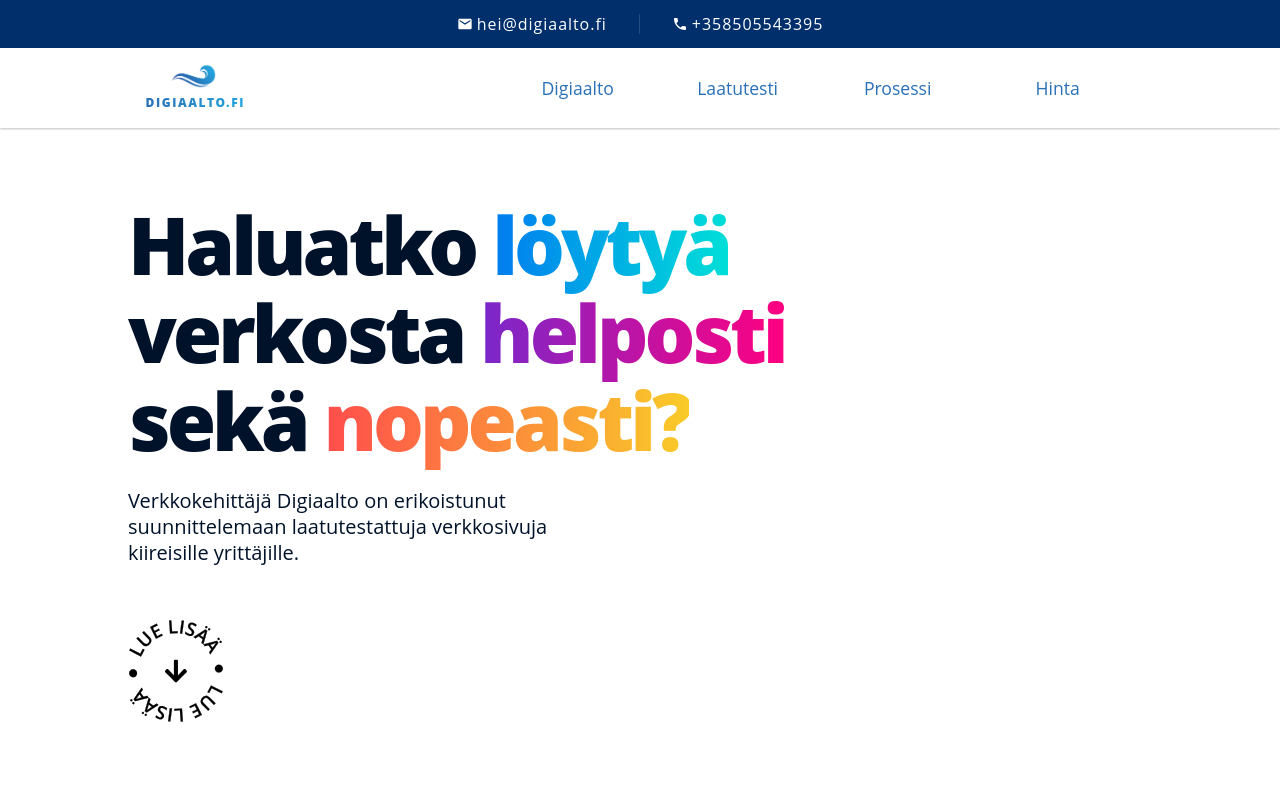
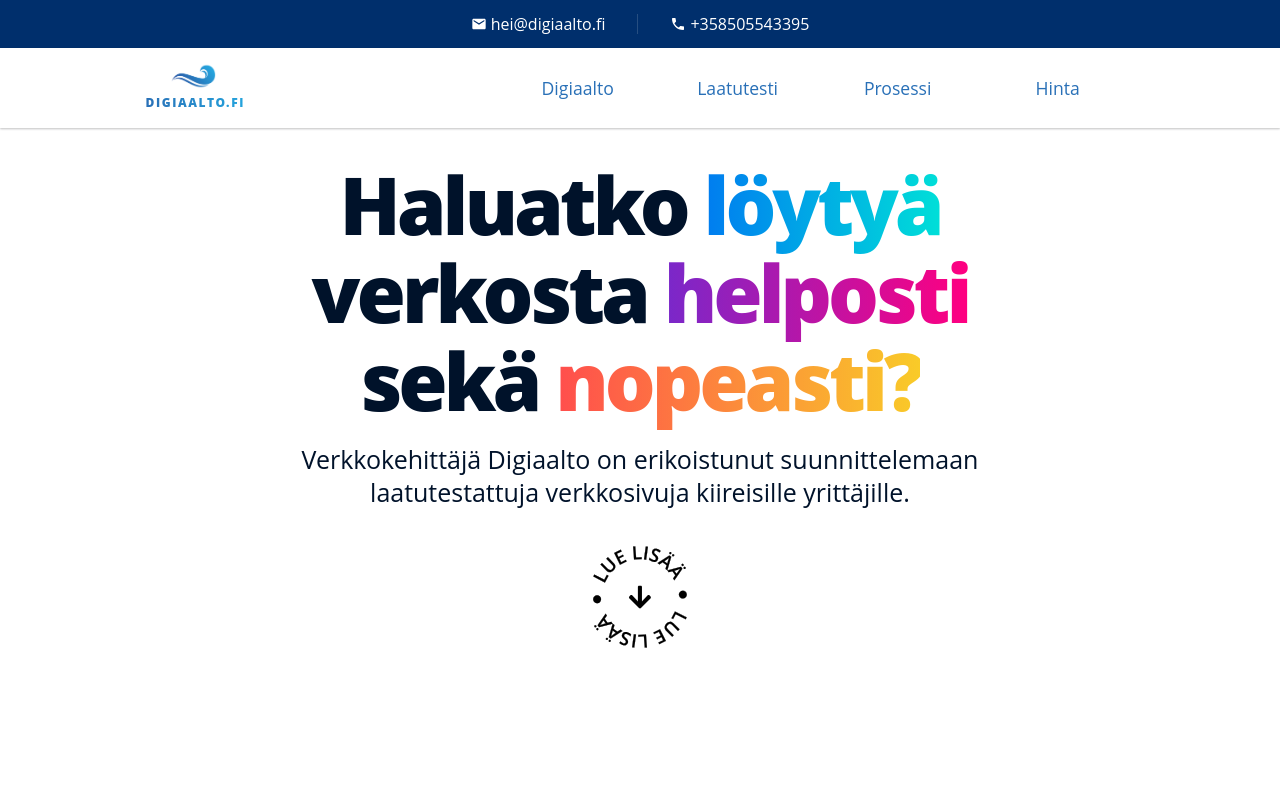
Before and after one commit to digiaalto/etusivu, a Next.js app: page / in a window 1280 px wide. Shown: the top 800 px of the page. Built offline with nearby package versions, Linux system fonts and the light colour scheme; a small style sheet from the web is missing.

Commit message:
final content tweaks...

```diff
--- a/components/LP_Audit.js
+++ b/components/LP_Audit.js
@@ -1,29 +1,22 @@
 import styles from "../styles/LP_Audit.module.sass"
 import { HiExclamation } from "react-icons/hi"
+import Button from "./utility/Button"
 const auditLink = "https://www.web.dev/measure"
 
 const LP_Audit = () => {
   return (
-    <section className={styles.section} id="testaa-verkkosivuja">
+    <section className={styles.section} id="laatutesti-google-lighthouse">
       <div className={styles.content}>
-        <span className={styles.preheader}>Vertaile tuloksia</span>
-        <span className={styles.header}>Testaa verkkosivuja</span>
+        <span className={styles.preheader}>Testaa sivuja</span>
+        <span className={styles.header}>Google Lighthouse</span>
         <p className={styles.info}>
-          Google Lighthouse on ilmainen automaattinen työkalu verkkosivujen
-          laadun mittaamiseen josta selviää kuinka hyvin näyt ja pärjäät
-          verkossa. Sillä voidaan auditoida minkä tahansa verkkosivun
-          suorituskyky, saavutettavuus ja hakukoneoptimointi muutamassa
-          sekunnissa ilmaiseksi, tarvitset vain testattavan sivun
-          domain-osoitteen.
+          Google Lighthouse on automaattinen työkalu verkkosivujen laadun
+          mittaamiseen josta selviää kuinka hyvin näyt ja pärjäät verkossa.
+          Sillä voidaan auditoida minkä tahansa verkkosivun suorituskyky,
+          saavutettavuus ja hakukoneoptimointi muutamassa sekunnissa ilmaiseksi,
+          tarvitset vain testattavan sivun domain-osoitteen.
         </p>
-        <a
-          className={styles.button}
-          href={auditLink}
-          target="_blank"
-          rel="noopener noreferrer"
-        >
-          Testaa
-        </a>
+        <Button href={auditLink} text={"Suorita laatutesti"} outside />
         <p className={styles.help}>
           <HiExclamation className={styles.helpIcon} /> Tulokset ovat
           englanniksi.
--- a/components/LP_Hero.js
+++ b/components/LP_Hero.js
@@ -7,16 +7,16 @@ const Hero = () => {
     <section className={styles.section}>
       <Zoom delay={200} triggerOnce>
         <div className={styles.content}>
-          <h6 className={styles.salesPitch}>
+          <span className={styles.salesPitch}>
             Haluatko <span className={styles.highlight}> löytyä </span>
             verkosta <span className={styles.highlight2}> helposti </span>
             sekä <span className={styles.highlight3}> nopeasti?</span>
-          </h6>
+          </span>
           <h1 className={styles.header}>
             Verkkokehittäjä Digiaalto on erikoistunut suunnittelemaan
             laatutestattuja verkkosivuja kiireisille yrittäjille.
           </h1>
-          <Link href="#ongelmallisia-verkkosivuja">
+          <Link href="#verkkosivujen-haasteita">
             <a>
               <img
                 src="lue-lisaa.svg"
--- a/components/LP_Pricing.js
+++ b/components/LP_Pricing.js
@@ -11,9 +11,8 @@ const LP_Pricing = () => {
           3,200 €.
         </h3>
         <p className={styles.note}>
-          Kaikki on hoidettu puolestasi, sinun tarvitsee vain täyttää
-          haastattelulomake jonka saat sähköpostista. Digiaalto laskuttaa 30%
-          sopimuksen kanssa.
+          Ole yhteydessä, sähköpostilla tai puhelimella. Täytä haastattelulomake
+          huolellisesti. Digiaalto laskuttaa 30% sopimuksen kanssa.
         </p>
       </div>
     </section>
--- a/components/LP_Solution.js
+++ b/components/LP_Solution.js
@@ -1,6 +1,6 @@
 import styles from "../styles/LP_Solution.module.sass"
+import Link from "next/link"
 import { Fade } from "react-awesome-reveal"
-import Button from "./utility/Button"
 
 const LP_Solution = () => {
   return (
@@ -19,21 +19,25 @@ const LP_Solution = () => {
           <div className={styles.textContainer}>
             <div>
               <p>
-                Pelkästään täyttämällä haastattelulomakkeen, saat verkkoon
-                valmiit verkkosivut joiden toteutuksen takaa Googlen laatutesti
-                Lighthouse.
+                Pelkästään täyttämällä haastattelulomakkeen saat yrityssivut
+                joiden toteutuksen takaa Googlen kehittämä verkkosivujen
+                laatutesti &rarr;&nbsp;&nbsp;
+                <Link href="#laatutesti-google-lighthouse">
+                  <a>Lighthouse.</a>
+                </Link>
               </p>
               <p>
                 Halutessasi kaikki verkkosivun suunnitteluun ja kehitykseen
-                liittyvät työt hoidetaan puolestasi, jotta voit keskittyä omaan
-                toimialaasi.
+                liittyvät työt hoidetaan puolestasi, jotta voit yrittäjänä
+                keskittyä omaan osaamiseen ja toimialaan.
               </p>
             </div>
             <div>
               <h2 className={styles.sideHeader}>
                 Käyttämällä kehittyneempää tekniikkaa ja seuraamalla uusimpia
                 web-standardeja, Digiaalto rakentaa kilpailua tehokkaampia ja
-                paremmin optimoituja verkkosivuja pk-yrityksille.
+                paremmin optimoituja verkkosivuja pk-yrityksille,
+                kilpailukykyisesti.
               </h2>
             </div>
           </div>
--- a/components/infobar.js
+++ b/components/infobar.js
@@ -4,7 +4,7 @@ import Link from "next/link"
 import PropTypes from "prop-types"
 import { MdEmail, MdLocalPhone } from "react-icons/md"
 
-const Infobar = ({ text, ctaHref = "/" }) => {
+const Infobar = () => {
   return (
     <div className={styles.infobar}>
       <a href="mailto:hei@digiaalto.fi" className={styles.contactLink}>
@@ -16,10 +16,6 @@ const Infobar = ({ text, ctaHref = "/" }) => {
         <MdLocalPhone />
         <span className={styles.contactText}>+358505543395</span>
       </a>
-      {/* <div className={styles.divider}></div>
-      <Link href={ctaHref}>
-        <a className={styles.contactForm}>{text} →</a>
-      </Link> */}
     </div>
   )
 }
--- a/styles/LP_Hero.module.sass
+++ b/styles/LP_Hero.module.sass
@@ -1,42 +1,44 @@
 @import "_partials.sass"
 $tabletWidth: 37rem
 $laptopWidth: 50rem
-$desktopWidth: 63rem
 
 .section
+	z-index: 0
 	padding: map-get($padding, mobile)
 	position: fixed
 	left: 0
 	top: 0
 	right: 0
-	height: $mobileHeroHeight
-	z-index: 0
 	display: flex
+	flex-direction: column
 	justify-content: center
-	flex-direction: column
+	text-align: center
+	align-content: center
+	aligm-items: center
+	min-height: 60vh
 
 .content
+	display: block
+	margin: auto
+	margin-top: 80px
 	color: map-get($colors, textDark)
 
 .salesPitch
 	display: block
 	font-size: $h2Size
 	line-height: 1.1
-	margin-bottom: 0
 	font-weight: 800
 	letter-spacing: -0.25rem
-	margin-top: 2rem
 
 .header
 	font-size: $h5Size
-	margin-top: 1.5rem
-	max-width: 480px
+	margin-top: 1.2rem
 
 .ctaBtn
 	display: inline-block
 	max-width: 6rem
-	margin-top: 2rem
 	transition: all .4s ease-in-out
+	margin-top: 1rem
 	&:hover
 		transform: rotate(180deg)
 
@@ -63,21 +65,14 @@ $desktopWidth: 63rem
 		max-width: $tabletWidth
 	.salesPitch
 		font-size: 4rem
+	.header
+		font-size: $h4Size
 
 @media (min-width: map-get($bp, laptop))
 	.section
-		height: $laptopHeroHeight
 		padding: map-get($padding, laptop)
+		min-height: 90vh
 	.content
 		max-width: $laptopWidth
 	.salesPitch
 		font-size: 5rem
-
-
-@media (min-width: map-get($bp, desktop))
-	.section
-		height: $desktopHeroHeight
-	.content
-		max-width: $desktopWidth
-	.salesPitch
-		font-size: $h1Size * 2.2
--- a/styles/LP_Problem.module.sass
+++ b/styles/LP_Problem.module.sass
@@ -5,8 +5,8 @@
 	position: relative
 	padding: map-get($padding, mobile)
 	background-color: #fafafd
-	margin-top: $mobileHeroHeight
 	opacity: 1
+	margin-top: 100vh
 
 .content
 	z-index: 1
@@ -34,7 +34,6 @@
 @media (min-width: map-get($bp, laptop))
 	.section
 		padding: map-get($padding, laptop)
-		margin-top: $laptopHeroHeight
 	.headerWrapper
 		display: flex
 		flex-wrap: wrap
@@ -52,7 +51,6 @@
 @media (min-width: map-get($bp, desktop))
 	.section
 		padding: map-get($padding, desktop)
-		margin-top: $desktopHeroHeight
 	.header
 		font-size: $h1Size * 1.2
 		max-width: 40rem
--- a/styles/NavDesktop.module.sass
+++ b/styles/NavDesktop.module.sass
@@ -5,10 +5,11 @@
 	height: $navHeight
 	padding-left: 1rem
 	padding-right: 1rem
-	position: sticky
+	position: fixed
 	left: 0
 	top: 0
-	z-index: 10
+	right: 0
+	top: $infobarHeight
 	background-color: #fff
 	box-shadow: 0 1px 2px 0 rgba(32, 33, 36, 0.28)
 	display: none
--- a/styles/infobar.module.sass
+++ b/styles/infobar.module.sass
@@ -3,47 +3,43 @@
 $textColor: map-get($colors, textLight)
 
 .infobar
-  position: relative
-  display: flex
-  z-index: 1
-  height: $infobarHeight
-  justify-content: space-between
-  align-items: center
-  padding: 0 2rem
-  //background-color: #fafafa
-  background-color: map-get($colors, finBlue)
-  letter-spacing: 0.06rem
-  font-size: 1rem
-
-.contactForm
-  font-weight: 500
-  color: $textColor
+	z-index: 998
+	display: flex
+	justify-content: space-between
+	align-items: center
+	position: fixed
+	left: 0
+	top: 0
+	right: 0
+	height: $infobarHeight
+	padding: 0 2rem
+	background-color: map-get($colors, finBlue)
+	font-size: 1rem
 
 .contactLink
-  display: flex
-  align-content: center
-  align-items: center
-  color: $textColor
+	display: flex
+	align-content: center
+	align-items: center
+	color: $textColor
 
 .contactText
-  display: none
+	margin-left: 0.25rem
 
 .divider
-  display: block
-  background-color: $textColor
-  width: 1px
-  height: 1.25rem
-  opacity: 0.15
-  content: ""
-  margin: 0 0.33rem
+	display: block
+	background-color: $textColor
+	width: 1px
+	height: 1.25rem
+	opacity: 0.15
+	content: ""
+	margin: 0 0.33rem
 
 @media (min-width: map-get($bp, tablet))
-  .divider
-    margin: 0 2rem
-  .contactText
-    display: inline-block
-    margin-left: 0.25rem
+	.infobar
+		justify-content: center
+	.divider
+		margin: 0 2rem
+	.contactText
+		display: inline-block
 
 @media (min-width: map-get($bp, laptop))
-  .infobar
-    justify-content: center
```
Also changed, not shown: components/LP_Problem.js (+14 -15 lines).
